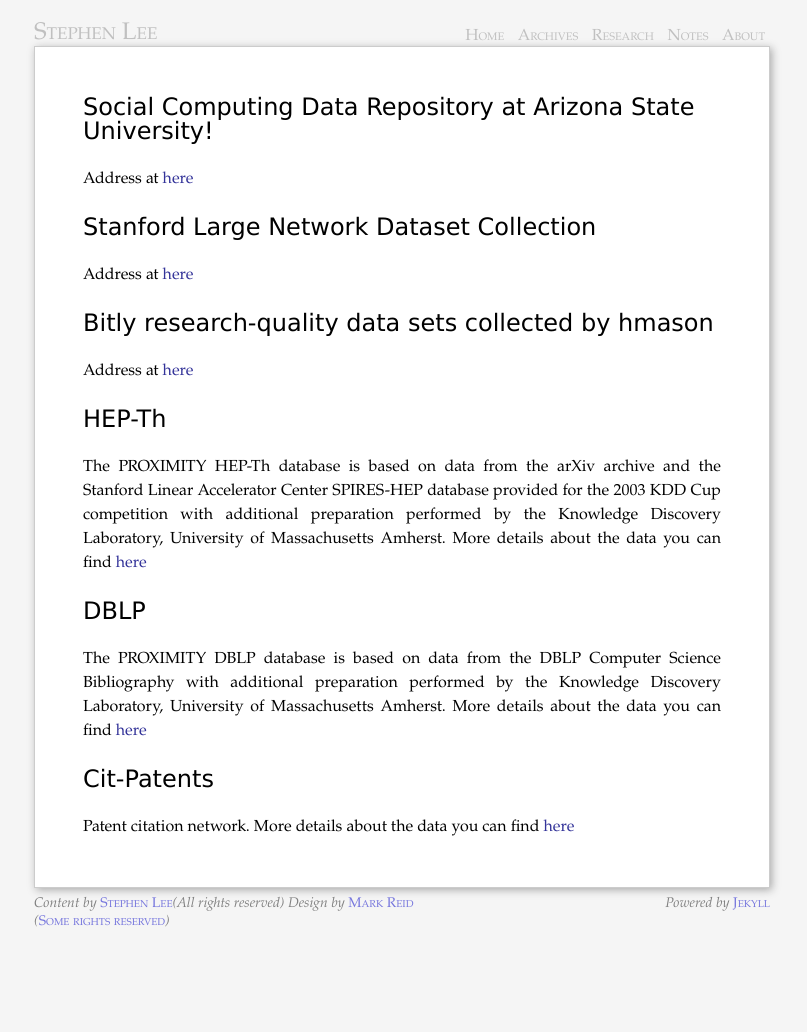
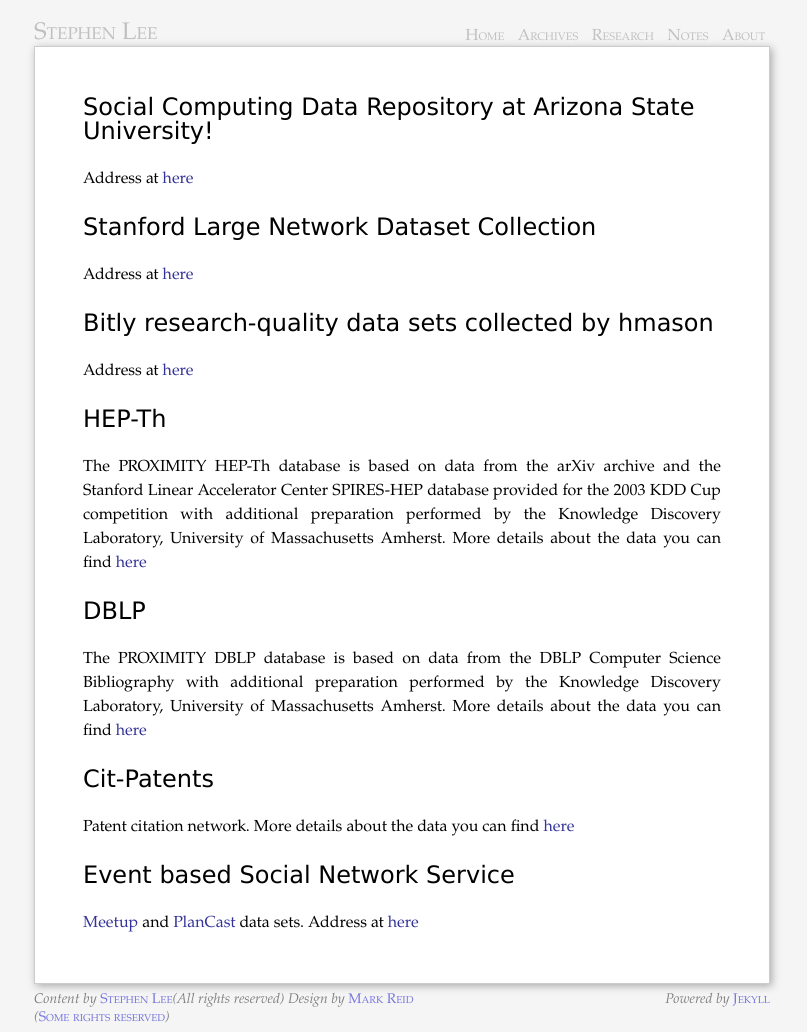
Before and after one commit to stephenLee/stephenlee.github.com, a Jekyll site: the page built from research/data/index.markdown, in a window 1280 px wide. Shown: the whole page, without its empty margins (238-1045 px from the left). Built offline with Jekyll 4.4.1, drawn with Linux system fonts in a browser that asks for light colours; before the commit the page ends 936 px from its top, so only the background shows below that.

Commit message:
Updated research/data/index.markdown

```diff
--- a/research/data/index.markdown
+++ b/research/data/index.markdown
@@ -14,12 +14,16 @@ Address at [here](http://snap.stanford.edu/data/index.html)
 # Bitly research-quality data sets collected by hmason #
 Address at [here](https://bitly.com/bundles/hmason/1)
 
-# HEP-Th
+# HEP-Th #
 The PROXIMITY HEP-Th database is based on data from the arXiv archive and the Stanford Linear Accelerator Center SPIRES-HEP database provided for the 2003 KDD Cup competition with additional preparation performed by the Knowledge Discovery Laboratory, University of Massachusetts Amherst. More details about the data you can find [here](http://kdl.cs.umass.edu/data/hepth/hepth-info.html)
 
-# DBLP
+# DBLP #
 The PROXIMITY DBLP database is based on data from the DBLP Computer Science Bibliography with additional preparation performed by the Knowledge Discovery Laboratory, University of Massachusetts Amherst. More details about the data you can find [here](http://kdl.cs.umass.edu/data/dblp/dblp-info.html)
 
-# Cit-Patents
+# Cit-Patents #
 Patent citation network. More details about the data you can find
 [here](http://snap.stanford.edu/data/cit-Patents.html)
+
+# Event based Social Network Service #
+[Meetup](http://www.meetup.com/) and [PlanCast](http://www.plancast.com/) data sets.
+Address at [here](http://www.largenetwork.org/ebsn)
```
